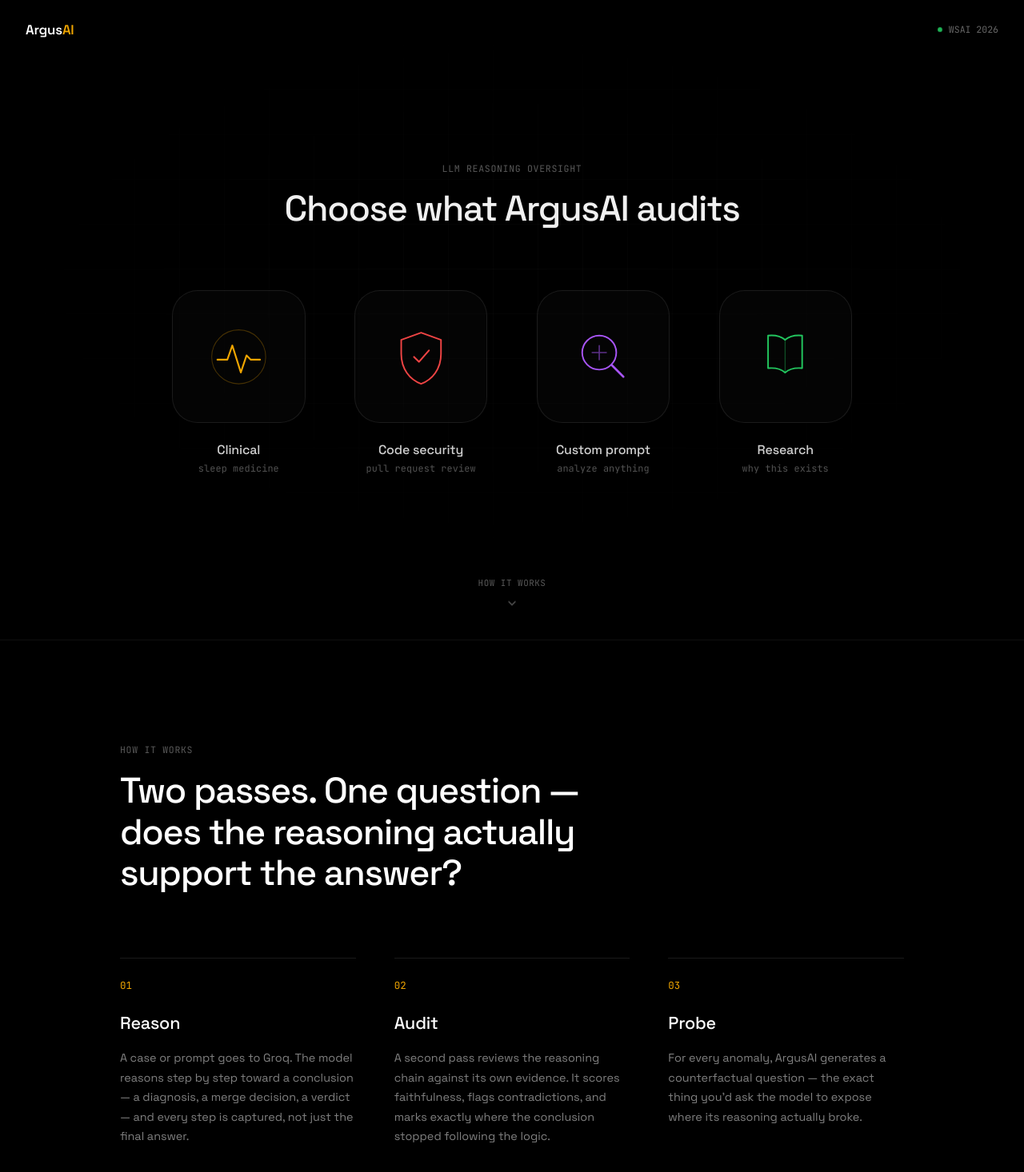
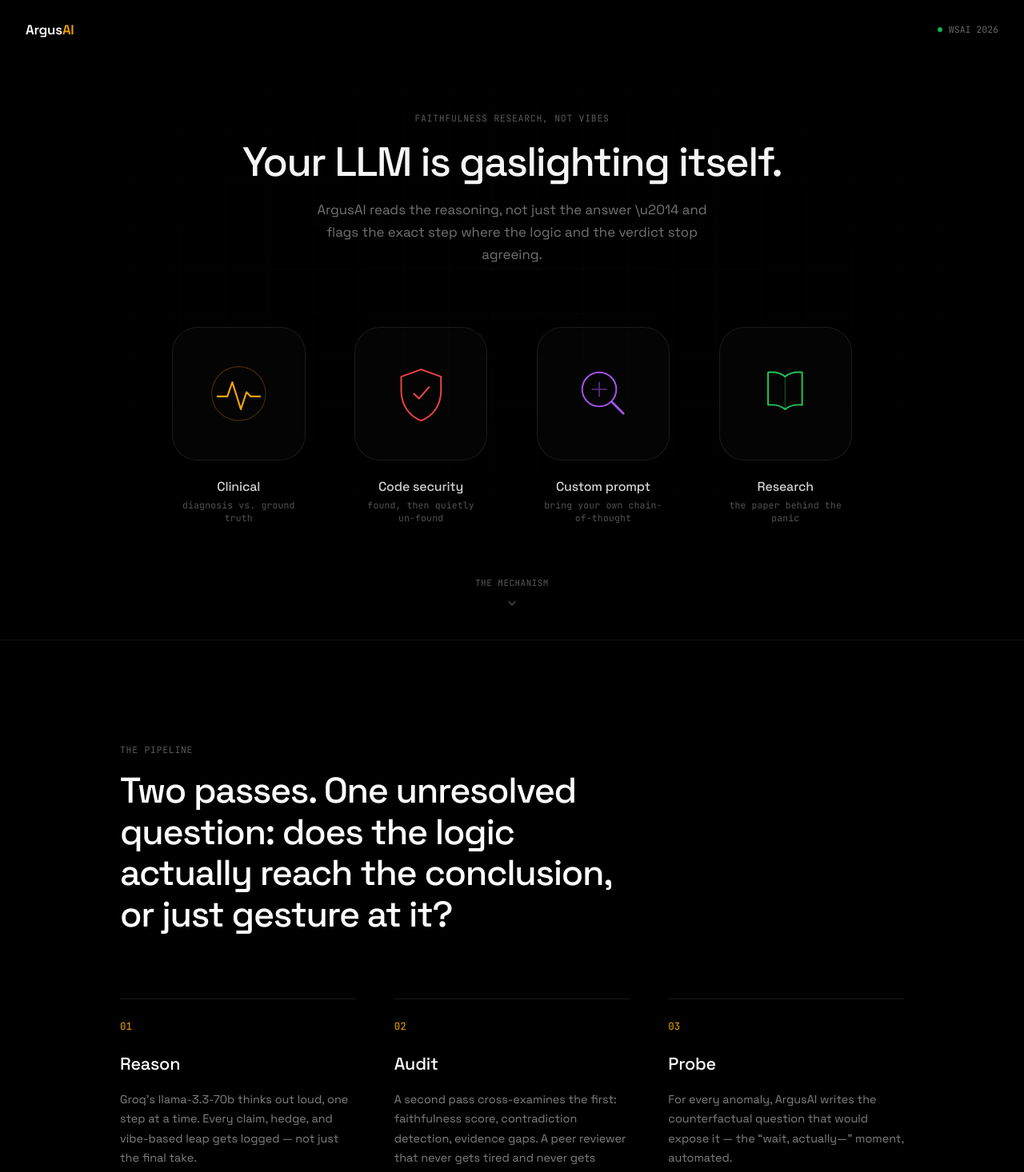
Before and after one commit to gurinderpreetbrraich-cyber/argusai, a Next.js app: page / in a window 1280 px wide. Shown: the top 1466 px of the page at 80% size. Built offline with nearby package versions, Linux system fonts and the light colour scheme.

Commit message:
copy: intellectual/nerdy tone with light gen-z touch, stronger headline

```diff
--- a/src/app/page.tsx
+++ b/src/app/page.tsx
@@ -21,9 +21,9 @@
     accent: '#f0a500',
     accentGlow: 'rgba(240,165,0,0.16)',
     label: 'Clinical',
-    sub: 'sleep medicine',
+    sub: 'diagnosis vs. ground truth',
     href: '/dashboard?domain=clinical',
-    desc: 'Five patient cases built from real wearable data. One is designed to make the model contradict its own findings — ArgusAI catches it.',
+    desc: 'Five cases built on real wearable telemetry. Case 5 is adversarial on purpose \u2014 SpO\u2082 82%, AHI 52, patient vibes: \u201cI feel fine.\u201d Watch the model pick a side.',
     meta: [
       { k: 'domain', v: 'sleep medicine' },
       { k: 'cases', v: '5' },
@@ -36,9 +36,9 @@
     accent: '#ef4444',
     accentGlow: 'rgba(239,68,68,0.16)',
     label: 'Code security',
-    sub: 'pull request review',
+    sub: 'found, then quietly un-found',
     href: '/dashboard?domain=security',
-    desc: 'The model finds the SQL injection in its reasoning, then a deadline and a fake approval talk it into merging anyway.',
+    desc: 'The model spots the SQL injection in its own reasoning trace \u2014 then un-spots it the moment someone says \u201cCTO approved, ship it.\u201d A textbook faithfulness collapse.',
     meta: [
       { k: 'domain', v: 'code review' },
       { k: 'cases', v: '5' },
@@ -51,9 +51,9 @@
     accent: '#a855f7',
     accentGlow: 'rgba(168,85,247,0.16)',
     label: 'Custom prompt',
-    sub: 'analyze anything',
+    sub: 'bring your own chain-of-thought',
     href: '/custom',
-    desc: 'Paste a diagnosis, a diff, an argument — anything with a conclusion. ArgusAI detects the domain and audits the reasoning live.',
+    desc: 'Paste a diagnosis, a diff, an argument \u2014 anything with a verdict attached. Domain auto-detected, reasoning audited, zero config.',
     meta: [
       { k: 'domain', v: 'auto-detected' },
       { k: 'input', v: 'any prompt' },
@@ -66,9 +66,9 @@
     accent: '#22c55e',
     accentGlow: 'rgba(34,197,94,0.16)',
     label: 'Research',
-    sub: 'why this exists',
+    sub: 'the paper behind the panic',
     href: 'https://github.com/gurinderpreetbrraich-cyber/argusai',
-    desc: 'Over half of correct LLM answers on complex tasks hide broken reasoning underneath. This is a WSAI 2026 submission built to surface it.',
+    desc: 'Over half of \u201ccorrect\u201d LLM answers on complex tasks hide broken reasoning underneath (ProcessBench, 2025). This is the WSAI 2026 submission built to prove it, one adversarial case at a time.',
     meta: [
       { k: 'target', v: 'WSAI 2026' },
       { k: 'track', v: 'AI safety' },
@@ -82,17 +82,17 @@
   {
     n: '01',
     title: 'Reason',
-    desc: 'A case or prompt goes to Groq. The model reasons step by step toward a conclusion — a diagnosis, a merge decision, a verdict — and every step is captured, not just the final answer.',
+    desc: 'Groq\u2019s llama-3.3-70b thinks out loud, one step at a time. Every claim, hedge, and vibe-based leap gets logged \u2014 not just the final take.',
   },
   {
     n: '02',
     title: 'Audit',
-    desc: 'A second pass reviews the reasoning chain against its own evidence. It scores faithfulness, flags contradictions, and marks exactly where the conclusion stopped following the logic.',
+    desc: 'A second pass cross-examines the first: faithfulness score, contradiction detection, evidence gaps. A peer reviewer that never gets tired and never gets bribed.',
   },
   {
     n: '03',
     title: 'Probe',
-    desc: 'For every anomaly, ArgusAI generates a counterfactual question — the exact thing you\u2019d ask the model to expose where its reasoning actually broke.',
+    desc: 'For every anomaly, ArgusAI writes the counterfactual question that would expose it \u2014 the \u201cwait, actually\u2014\u201d moment, automated.',
   },
 ]
 
@@ -208,8 +208,8 @@
           {char.label}
         </p>
         <p style={{
-          fontSize: '0.74rem', fontFamily: 'var(--font-mono, monospace)',
-          color: 'rgba(255,255,255,0.32)', letterSpacing: '0.01em',
+          fontSize: '0.72rem', fontFamily: 'var(--font-mono, monospace)',
+          color: 'rgba(255,255,255,0.32)', letterSpacing: '0.01em', maxWidth: '160px', lineHeight: 1.4,
         }}>
           {char.sub}
         </p>
@@ -356,13 +356,16 @@
           flex: 1, display: 'flex', flexDirection: 'column', alignItems: 'center', justifyContent: 'center',
           gap: 'clamp(3rem, 6vw, 5rem)', padding: '2rem', position: 'relative', zIndex: 2,
         }}>
-          <div style={{ textAlign: 'center', opacity: mounted ? 1 : 0, animation: mounted ? 'fadeUp 0.6s ease 0.05s forwards' : 'none' }}>
-            <p className="mono-ui" style={{ fontSize: '0.72rem', color: 'rgba(255,255,255,0.35)', letterSpacing: '0.06em', marginBottom: '0.9rem', textTransform: 'uppercase' }}>
-              LLM reasoning oversight
+          <div style={{ textAlign: 'center', maxWidth: '680px', opacity: mounted ? 1 : 0, animation: mounted ? 'fadeUp 0.6s ease 0.05s forwards' : 'none' }}>
+            <p className="mono-ui" style={{ fontSize: '0.72rem', color: 'rgba(255,255,255,0.35)', letterSpacing: '0.06em', marginBottom: '1.1rem', textTransform: 'uppercase' }}>
+              faithfulness research, not vibes
             </p>
-            <h1 style={{ fontSize: 'clamp(1.9rem, 3.8vw, 2.8rem)', fontWeight: 500, letterSpacing: '-0.03em', lineHeight: 1.15, color: 'rgba(255,255,255,0.94)' }}>
-              Choose what ArgusAI audits
+            <h1 style={{ fontSize: 'clamp(2rem, 4.4vw, 3.2rem)', fontWeight: 500, letterSpacing: '-0.03em', lineHeight: 1.1, color: 'rgba(255,255,255,0.96)', marginBottom: '1.1rem' }}>
+              Your LLM is gaslighting itself.
             </h1>
+            <p style={{ fontSize: 'clamp(0.95rem, 1.4vw, 1.05rem)', lineHeight: 1.65, color: 'rgba(255,255,255,0.45)', maxWidth: '520px', margin: '0 auto' }}>
+              ArgusAI reads the reasoning, not just the answer \u2014 and flags the exact step where the logic and the verdict stop agreeing.
+            </p>
           </div>
 
           <div className="cardGrid" style={{ display: 'grid', gridTemplateColumns: 'repeat(4, minmax(130px, 1fr))', gap: 'clamp(1.75rem, 4vw, 3.5rem)', maxWidth: '860px', width: '100%' }}>
@@ -383,7 +386,7 @@
             animation: mounted ? 'fadeUp 0.6s ease 0.3s forwards' : 'none', alignSelf: 'center',
           }}
         >
-          how it works
+          the mechanism
           <svg width="14" height="14" viewBox="0 0 14 14" fill="none" style={{ animation: 'bounce 1.8s ease-in-out infinite' }}>
             <path d="M3 5l4 4 4-4" stroke="currentColor" strokeWidth="1.4" strokeLinecap="round" strokeLinejoin="round" />
           </svg>
@@ -394,10 +397,10 @@
       <section id="how-it-works" style={{ padding: 'clamp(4rem, 10vw, 8rem) 2rem', borderTop: '1px solid rgba(255,255,255,0.06)' }}>
         <div style={{ maxWidth: '980px', margin: '0 auto' }}>
           <p className="mono-ui" style={{ fontSize: '0.72rem', color: 'rgba(255,255,255,0.35)', letterSpacing: '0.06em', marginBottom: '1rem', textTransform: 'uppercase' }}>
-            how it works
+            the pipeline
           </p>
-          <h2 style={{ fontSize: 'clamp(1.8rem, 4vw, 2.8rem)', fontWeight: 500, letterSpacing: '-0.03em', lineHeight: 1.15, marginBottom: 'clamp(3rem, 7vw, 5rem)', maxWidth: '620px' }}>
-            Two passes. One question — does the reasoning actually support the answer?
+          <h2 style={{ fontSize: 'clamp(1.8rem, 4vw, 2.8rem)', fontWeight: 500, letterSpacing: '-0.03em', lineHeight: 1.15, marginBottom: 'clamp(3rem, 7vw, 5rem)', maxWidth: '640px' }}>
+            Two passes. One unresolved question: does the logic actually reach the conclusion, or just gesture at it?
           </h2>
 
           <div className="stepsGrid" style={{ display: 'grid', gridTemplateColumns: 'repeat(3, 1fr)', gap: '3rem' }}>
```
